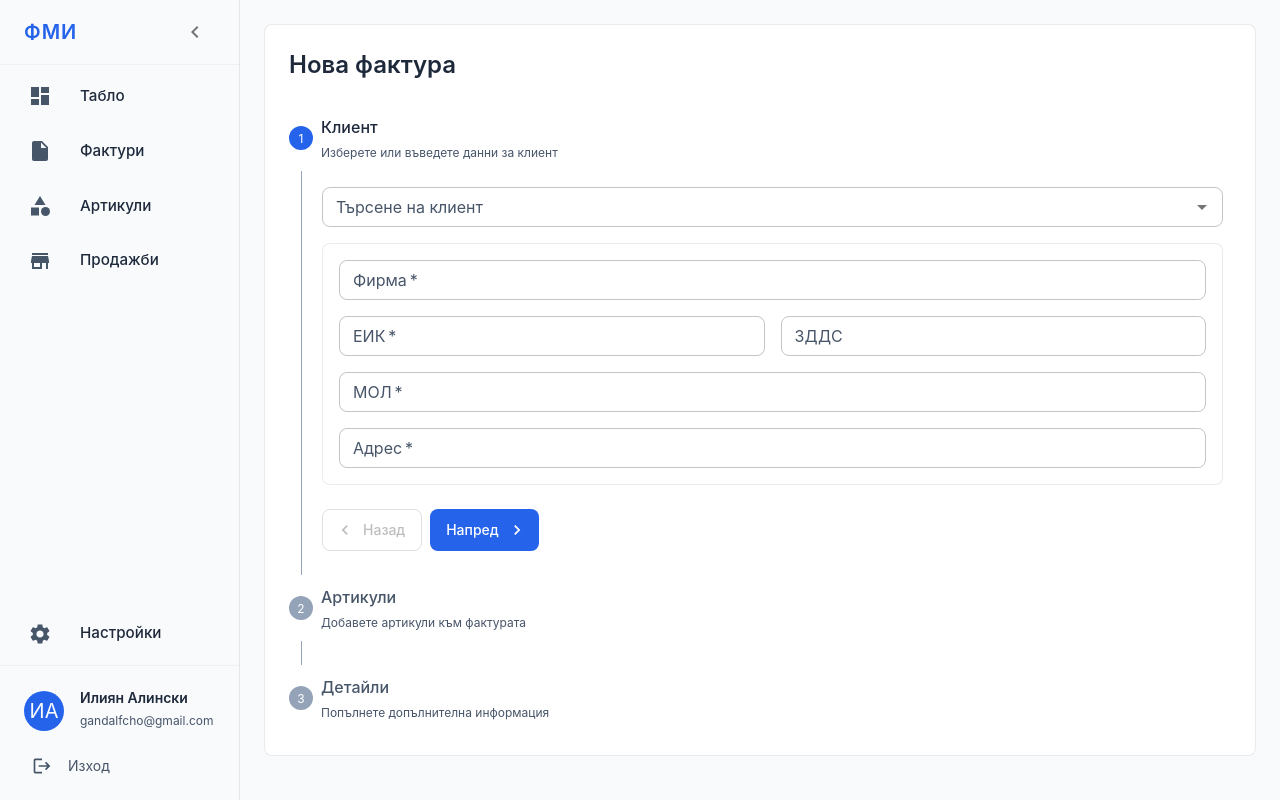
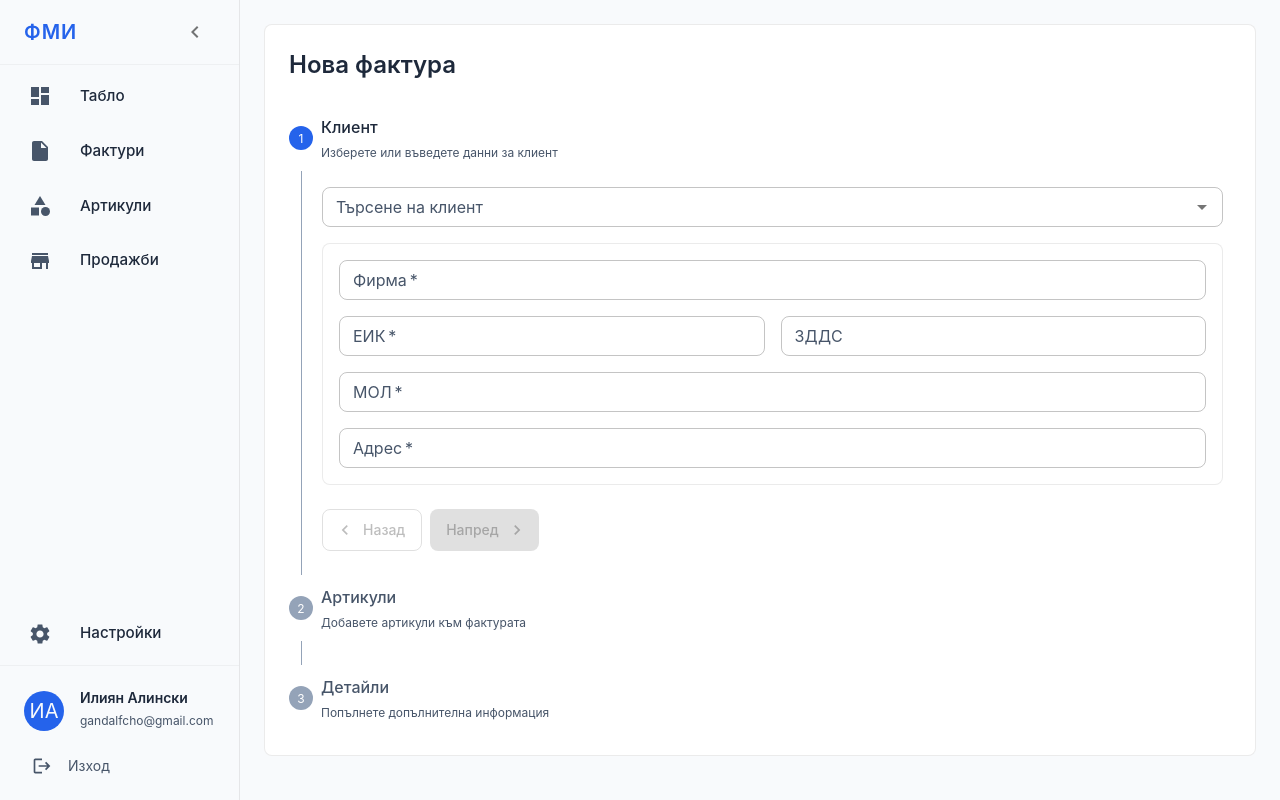
Before and after one commit to iamalinski/fmi-thesis-client, a React (Vite) app: page /invoices/new in a window 1280 px wide. Built offline with nearby package versions, Linux system fonts and the light colour scheme.

Commit message:
forward button disabled in new invoice if minimum required fields not filled

```diff
--- a/src/pages/invoices/Invoice.jsx
+++ b/src/pages/invoices/Invoice.jsx
@@ -387,6 +387,35 @@ const DetailsForm = React.memo(({ details, onChange }) => {
   );
 });
 
+// Validation functions
+const isClientValid = (client) => {
+  return (
+    client.name?.trim() !== '' &&
+    client.number?.trim() !== '' &&
+    client.accPerson?.trim() !== '' &&
+    client.address?.trim() !== ''
+  );
+};
+
+const isArticlesValid = (items) => {
+  return items.every(item =>
+    item.description?.trim() !== '' &&
+    item.quantity > 0 &&
+    item.unitPrice > 0
+  );
+};
+
+const isDetailsValid = (details) => {
+  return (
+    details.invoiceNumber?.trim() !== '' &&
+    details.invoiceDate?.trim() !== '' &&
+    details.paymentMethod?.trim() !== '' &&
+    details.dueDate?.trim() !== '' &&
+    details.dealLocation?.trim() !== '' &&
+    details.author?.trim() !== ''
+  );
+};
+
 export default function Invoice() {
   const [activeStep, setActiveStep] = useState(0);
   const [invoice, setInvoice] = useState({
@@ -486,6 +515,19 @@ export default function Invoice() {
     console.log("Invoice Cancelled");
   }
 
+  const isStepValid = useCallback((step) => {
+    switch (step) {
+      case 0:
+        return isClientValid(invoice.buyer);
+      case 1:
+        return isArticlesValid(invoice.items);
+      case 2:
+        return isDetailsValid(invoice);
+      default:
+        return false;
+    }
+  }, [invoice]);
+
   return (
     <Container maxWidth="lg" sx={{ py: 3 }}>
       <Paper elevation={0} sx={{ p: 3, border: '1px solid', borderColor: 'divider' }}>
@@ -540,6 +582,7 @@ export default function Invoice() {
             variant="contained"
                       onClick={handleSubmit}
                       startIcon={<SaveIcon />}
+                      disabled={!isStepValid(index)}
           >
             Запази
           </Button>
@@ -548,6 +591,7 @@ export default function Invoice() {
                       variant="contained"
                       onClick={() => setActiveStep(prev => prev + 1)}
                       endIcon={<NavigateNextIcon />}
+                      disabled={!isStepValid(index)}
                     >
                       Напред
                     </Button>
```
Lines whose indentation alone changed are shown as unchanged.
